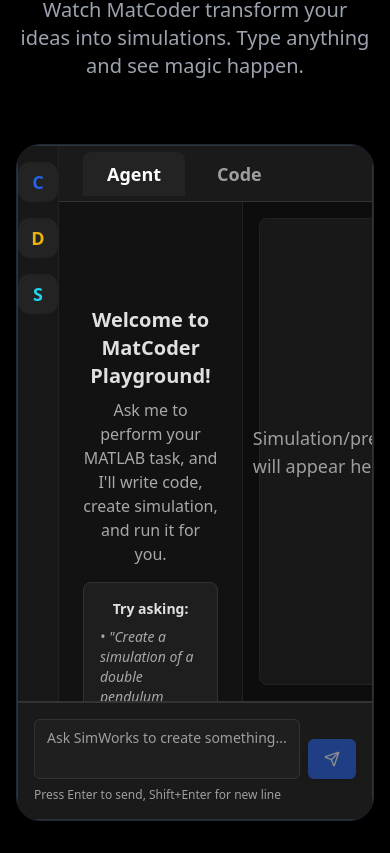
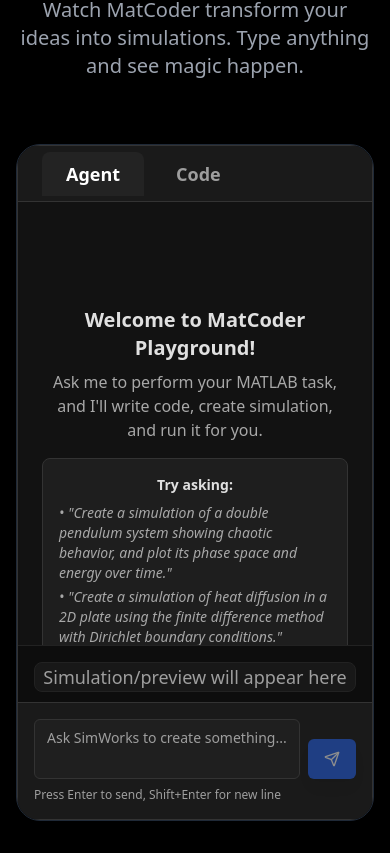
Before and after one commit to Genesis-AI-Labs/get-SimWorks, a React (Vite) app: page / in a window 390 px wide. Shown: the part 1591-2444 px from the top of the page. Built offline with nearby package versions, Linux system fonts and the light colour scheme.

Commit message:
Responsive UI of the Interactive Playground

```diff
--- a/src/components/InteractivePlayground.tsx
+++ b/src/components/InteractivePlayground.tsx
@@ -164,32 +164,42 @@ const InteractivePlayground = () => {
   };
 
   return (
-    <div className="max-w-full h-[80vh] bg-[#0d0d0d] rounded-2xl shadow-xl overflow-hidden border border-[#333] flex flex-col">
-      <div className="flex flex-1 min-h-0">
-        <PlaygroundSidebar />
-        <div className="flex-1 flex flex-col min-h-0">
+    <div className="flex h-[80vh] bg-[#0d0d0d] rounded-2xl shadow-xl overflow-hidden border border-[#333]">
+      {/* Sidebar */}
+      <div className="hidden md:flex w-16 bg-[#181818] border-r border-[#222] flex-col items-center py-4 space-y-4">
+        {/* Example plugin icons (replace with your own) */}
+        <div className="w-10 h-10 bg-[#232323] rounded-xl flex items-center justify-center text-[#2563eb] font-bold text-lg">C</div>
+        <div className="w-10 h-10 bg-[#232323] rounded-xl flex items-center justify-center text-[#eab308] font-bold text-lg">D</div>
+        <div className="w-10 h-10 bg-[#232323] rounded-xl flex items-center justify-center text-[#22d3ee] font-bold text-lg">S</div>
+      </div>
+      {/* Main Content */}
+      <div className="flex-1 flex flex-col">
         <PlaygroundTopBar tab={tab} setTab={setTab} />
-          <div className="flex flex-1 min-h-0">
+        <div className="flex flex-col lg:flex-row flex-1 min-h-0">
+          {/* Left Pane (Agent tab) or Full Pane (Code tab) */}
           {tab === 'Agent' ? (
             <>
-                <div className="w-1/2 flex flex-col min-h-0">
+              <div className="w-full lg:w-1/2 flex flex-col min-h-0">
+                <div className="flex-1 min-h-0 overflow-auto">
                   <AgentTimeline />
                 </div>
-                <div className="w-1/2 flex flex-col min-h-0 border-l border-[#222]">
+              </div>
+              <div className="w-full lg:w-1/2 flex flex-col min-h-0 border-t lg:border-t-0 lg:border-l border-[#222]">
                 <SimulationPreview />
               </div>
             </>
           ) : (
             <div className="w-full flex flex-col min-h-0">
+              <div className="flex-1 min-h-0 overflow-auto">
                 <CodeViewer />
+              </div>
             </div>
           )}
         </div>
+        {/* Input Bar */}
+        <div className="w-full">
+          <UserInputArea onSendMessage={handleSendMessage} disabled={agentStatus === 'thinking' || agentStatus === 'generating'} />
         </div>
-      </div>
-      {/* Bottom input bar */}
-      <div className="border-t border-[#333] bg-[#1a1a1a]">
-        <UserInputArea onSendMessage={handleSendMessage} disabled={agentStatus === 'thinking' || agentStatus === 'generating'} />
       </div>
     </div>
   );
```
Lines whose indentation alone changed are shown as unchanged.
